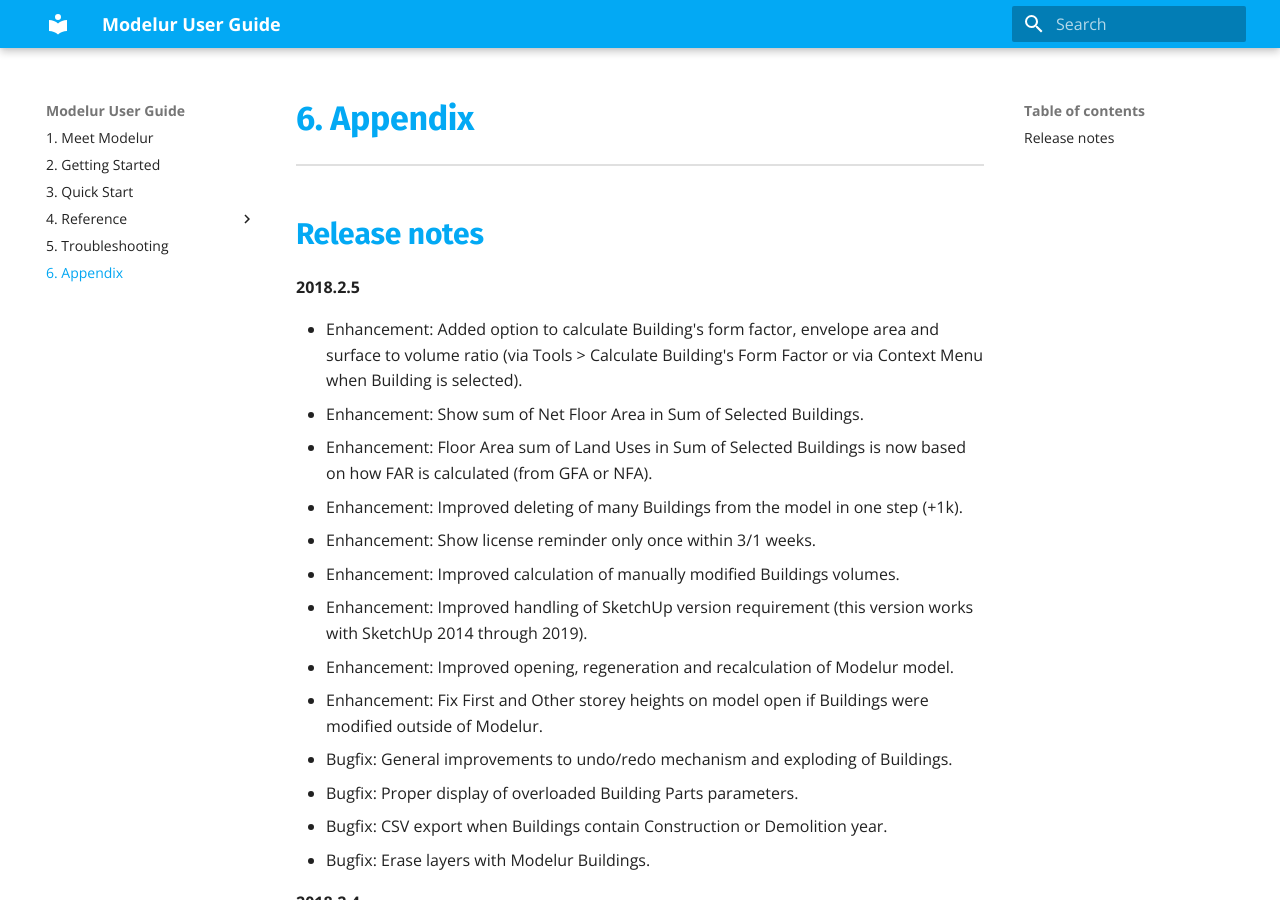
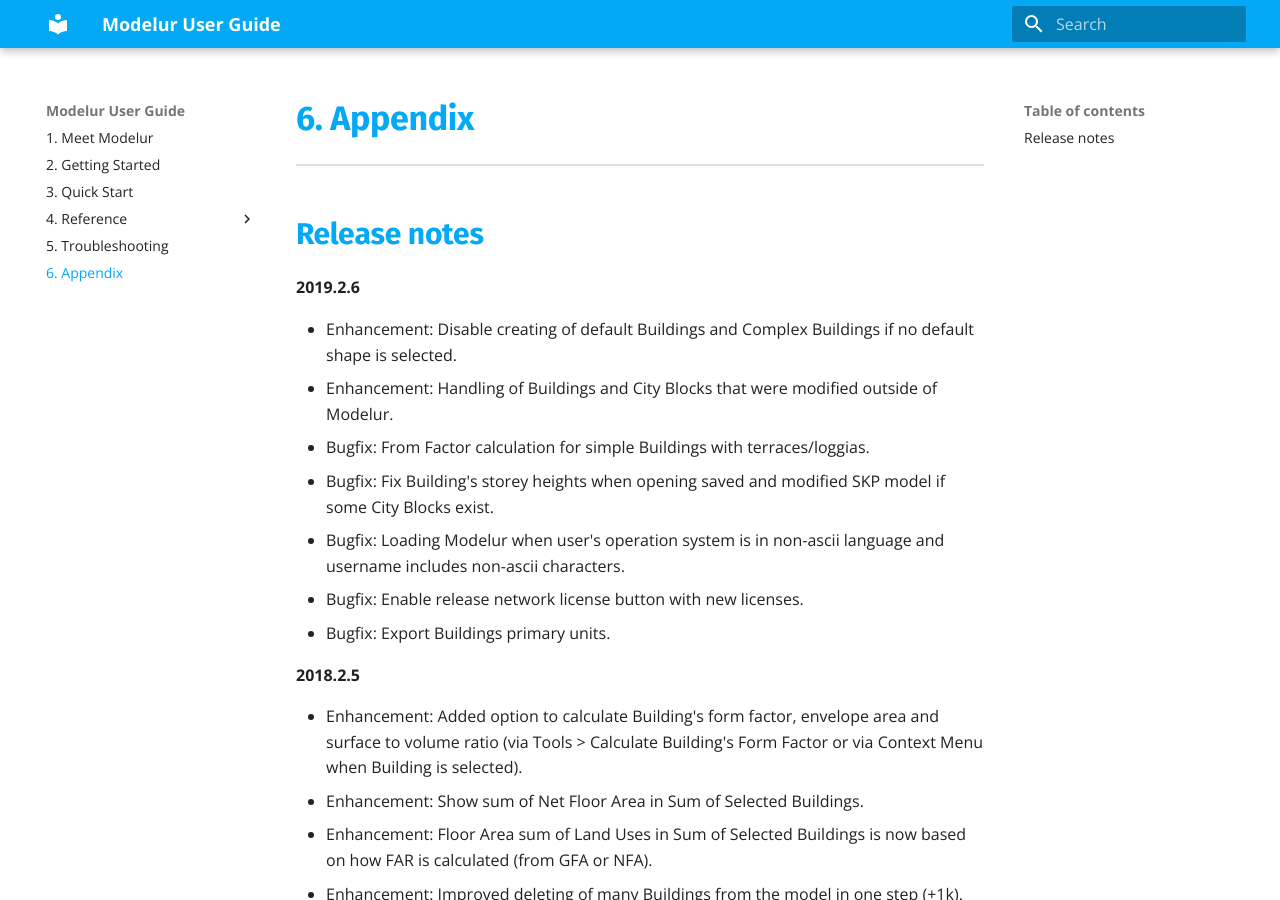
Before and after one commit to Modelur/docs, an MkDocs documentation site: the page built from docs/appendix.md, in a window 1280 px wide and 900 px high. Built offline with MkDocs 1.6.1 and Material for MkDocs 9.7.7, drawn with Linux system fonts in a browser that asks for light colours; old or Windows-style settings are respelled for this version of MkDocs.

Commit message:
Update appending and default buildign shape description

```diff
--- a/docs/appendix.md
+++ b/docs/appendix.md
@@ -1,5 +1,15 @@
 Release notes
 -------------
+
+**2019.2.6**
+
+- Enhancement: Disable creating of default Buildings and Complex Buildings if no default shape is selected.
+- Enhancement: Handling of Buildings and City Blocks that were modified outside of Modelur.
+- Bugfix: From Factor calculation for simple Buildings with terraces/loggias.
+- Bugfix: Fix Building's storey heights when opening saved and modified SKP model if some City Blocks exist.
+- Bugfix: Loading Modelur when user's operation system is in non-ascii language and username includes non-ascii characters.
+- Bugfix: Enable release network license button with new licenses.
+- Bugfix: Export Buildings primary units.
 
 **2018.2.5**
 
```
Also changed, not shown: docs/reference/menu.md (+1 -1 lines).
